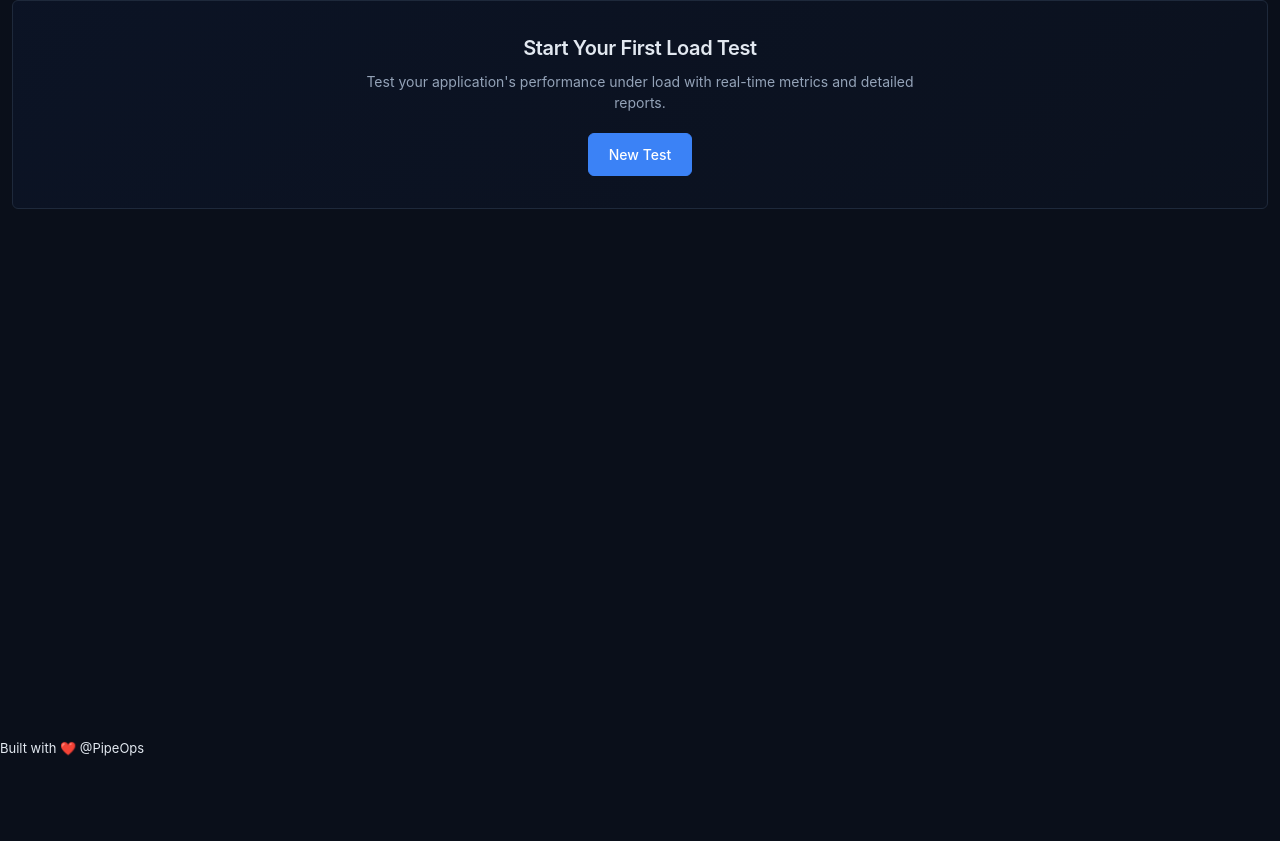
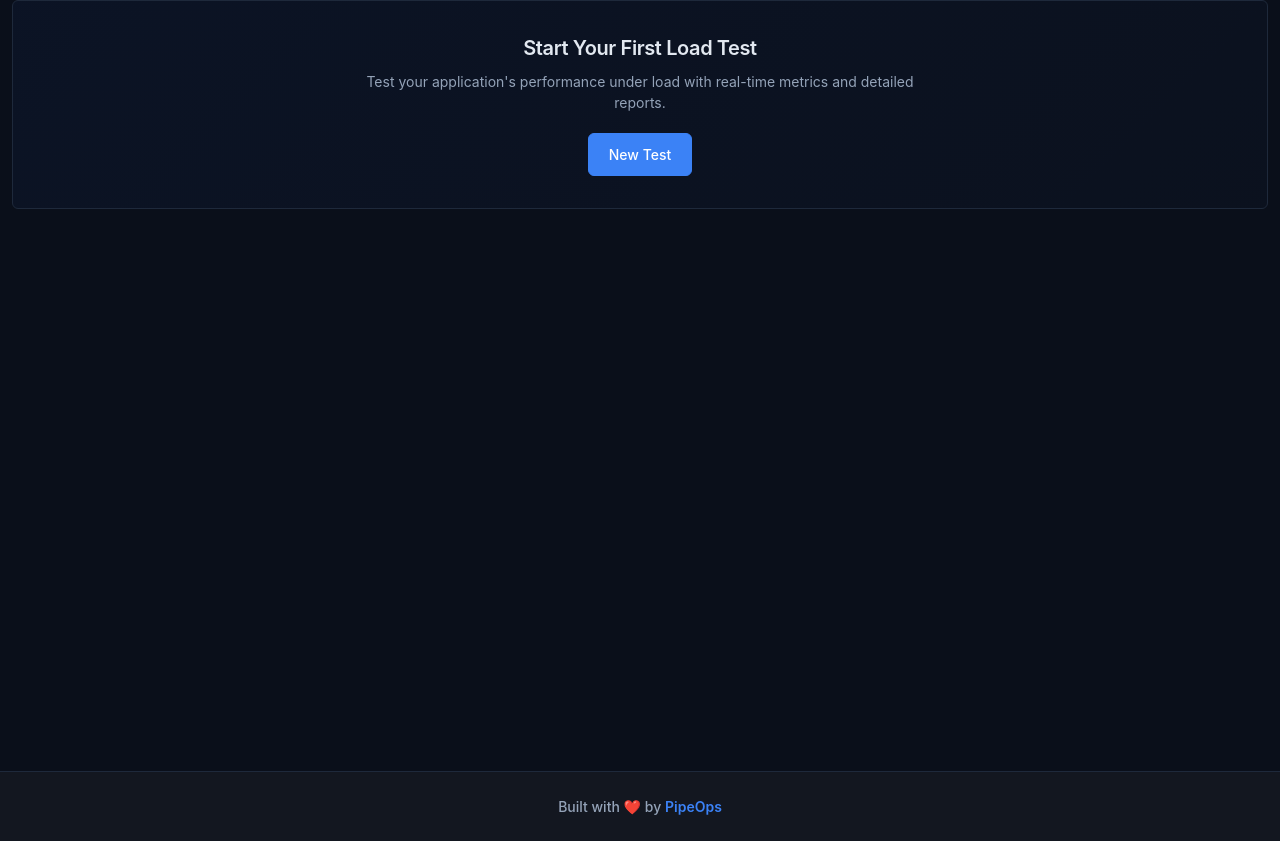
Before and after one commit to 9trocode/load-tester, a plain HTML site: page static/index.html in a window 1280 px wide. Shown: the part 61-902 px from the top of the page. Before the commit the page ends 820 px from the top, so only its background shows below. Drawn offline with nearby package versions, Linux system fonts and the light colour scheme; no server answers.

Commit message:
style: Update footer styles in index.html and style.css files

```diff
--- a/static/index.html
+++ b/static/index.html
@@ -73,7 +73,7 @@
                 },
             };
         </script>
-        <link rel="stylesheet" href="/static/style.css?v=2.1" />
+        <link rel="stylesheet" href="/static/style.css?v=2.2" />
         <script src="https://cdn.jsdelivr.net/npm/chart.js@4.4.0/dist/chart.umd.min.js"></script>
     </head>
     <body>
@@ -848,10 +848,19 @@
         <!-- Footer -->
         <footer class="app-footer">
             <div class="footer-content">
-                <p>Built with ❤️ @PipeOps</p>
+                <p>
+                    Built with ❤️ by
+                    <a
+                        href="https://pipeops.io"
+                        target="_blank"
+                        rel="noopener noreferrer"
+                        class="footer-link"
+                        >PipeOps</a
+                    >
+                </p>
             </div>
         </footer>
 
-        <script src="/static/app.js?v=2.1"></script>
+        <script src="/static/app.js?v=2.2"></script>
     </body>
 </html>
--- a/static/style.css
+++ b/static/style.css
@@ -163,6 +163,45 @@ body {
     padding: 0.75rem;
 }
 
+/* Footer */
+.app-footer {
+    background: var(--pipeops-surface);
+    border-top: 1px solid var(--pipeops-border);
+    padding: 1.5rem 1rem;
+    margin-top: 2rem;
+}
+
+.footer-content {
+    max-width: 1200px;
+    margin: 0 auto;
+    text-align: center;
+}
+
+.footer-content p {
+    color: var(--pipeops-text-light);
+    font-size: 0.875rem;
+    margin: 0;
+    font-weight: 500;
+}
+
+.footer-link {
+    color: var(--pipeops-primary);
+    text-decoration: none;
+    font-weight: 600;
+    transition: all 0.2s ease;
+    border-bottom: 1px solid transparent;
+}
+
+.footer-link:hover {
+    color: var(--pipeops-primary-dark);
+    border-bottom-color: var(--pipeops-primary);
+}
+
+[data-theme="dark"] .app-footer {
+    background: var(--pipeops-surface);
+    border-top-color: var(--pipeops-border);
+}
+
 .content-layout {
     max-width: 1600px;
     margin: 0 auto;
@@ -1306,6 +1345,15 @@ select:focus {
         padding: 0.75rem;
     }
 
+    .app-footer {
+        padding: 1rem 0.5rem;
+        margin-top: 1.5rem;
+    }
+
+    .footer-content p {
+        font-size: 0.8125rem;
+    }
+
     .header-content {
         flex-direction: column;
         align-items: flex-start;
```
